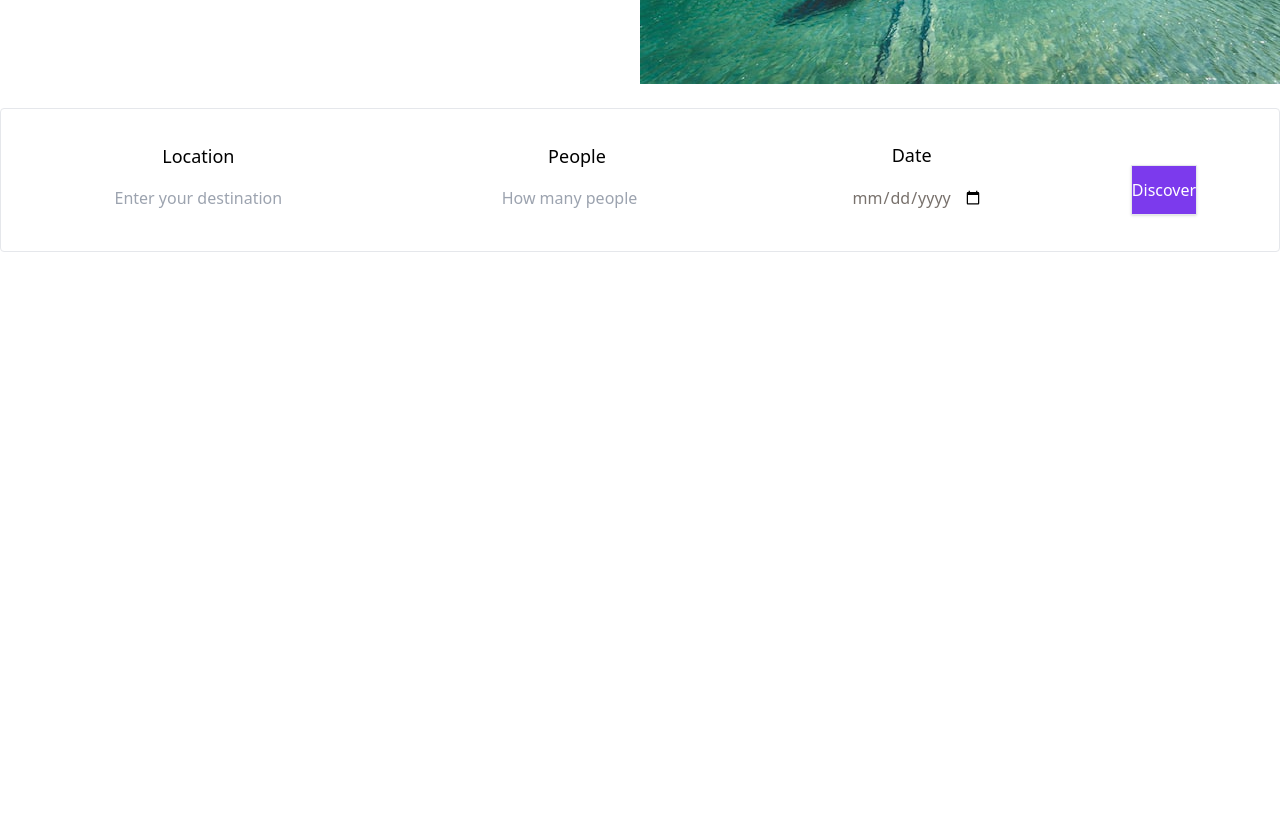
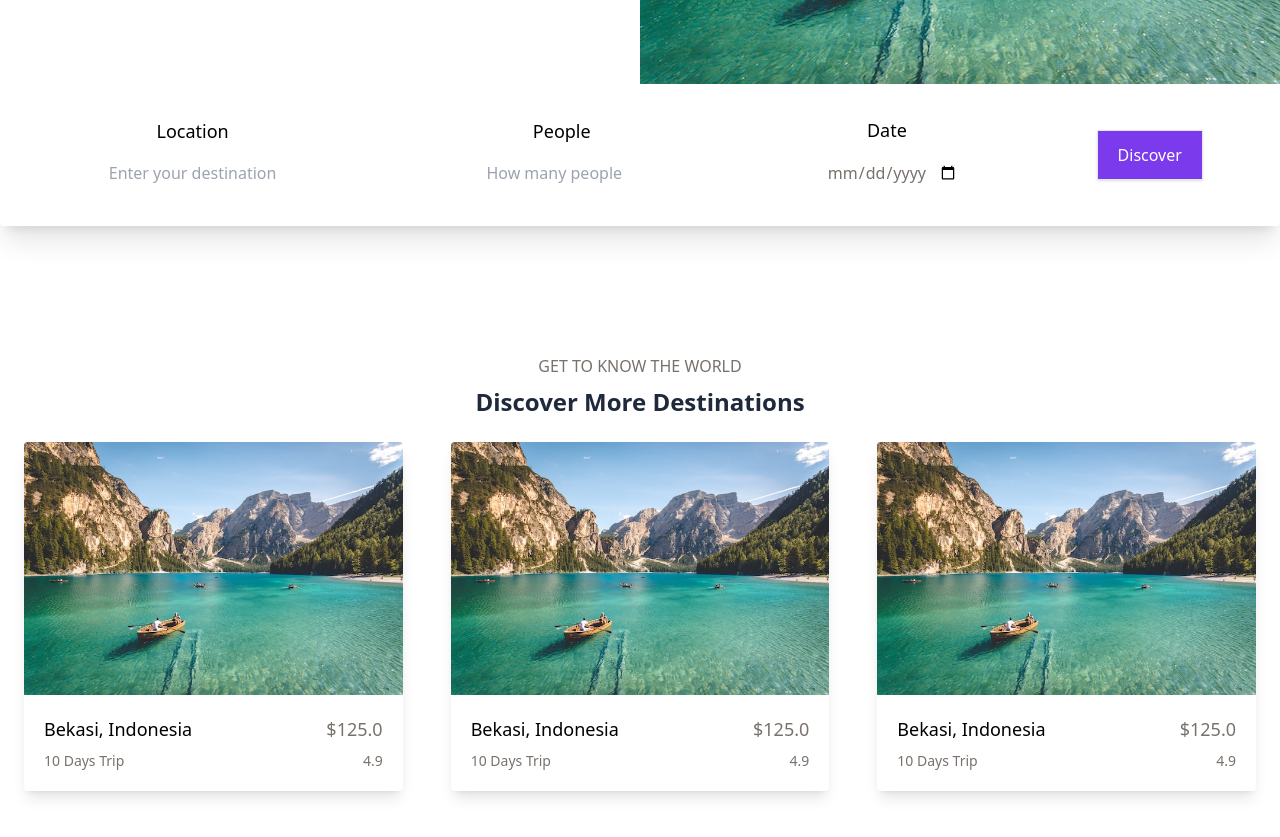
Before and after one commit to akmalmaulfi/vacation.co, a website: page index.html in a window 1280 px wide. Shown: the part 471-1308 px from the top of the page. Before the commit the page ends 1000 px from the top, so only its background shows below. Drawn offline with Linux system fonts and the light colour scheme.

Commit message:
menambahkan section discover

```diff
--- a/index.html
+++ b/index.html
@@ -34,7 +34,7 @@
         <div class="container">
             <div class="lg:flex">
                 <div class="w-full px-4 lg:w-1/2 lg:px-0 lg:order-last">
-                    <img src="dist/img/bg-header.jpg" alt="">
+                    <img src="dist/img/bg-header.jpg" alt="" class="w-full">
                 </div>
                 <div class="w-full px-4 md:px-0 mt-4 lg:w-1/2 lg:px-0">
                     <div>
@@ -44,7 +44,7 @@
                     </div>
                 </div>
             </div>
-            <div class="w-full lg:flex lg:justify-around px-5 lg:px-2 py-5 items-center rounded mt-6  border">
+            <div class="w-full lg:flex lg:justify-around px-5 lg:px-2 py-5 items-center rounded mt-6 lg:mt-0 shadow-xl">
                 <div class="text-center py-3">
                     <h3 class="text-lg">Location</h3>
                     <input type="text" class="shadow-none text-center text-secondary py-2 mt-2 focus:ring-violet-700 focus:ring-1 outline-none  rounded block w-full" placeholder="Enter your destination">
@@ -57,10 +57,68 @@
                     <h3 class="text-lg">Date</h3>
                     <input type="date" class="shadow-none text-center text-secondary py-2 mt-2 focus:ring-violet-700 focus:ring-1 outline-none  rounded block w-full" placeholder="When it will start">
                 </div>
-                <a href="" class="block py-3 mt-5 border bg-violet-600 text-white shadow text-center">Discover</a>
+                <a href="" class="block lg: py-3 lg:px-5 mt-5 lg:mt-0 border bg-violet-600 text-white shadow text-center">Discover</a>
             </div>
         </div>
     </section>
     <!-- Section Header End -->
+
+    <!-- Section Destination Start -->
+    <section id="destination" class="pt-32">
+        <div class="container">
+            <div class="w-full">
+                <p class=" text-center uppercase text-secondary mb-2 text-md">Get to know the world</p>
+                <h2 class="text-center text-2xl text-slate-800 font-semibold">Discover More Destinations</h2>
+                <div class="w-full lg:flex">
+                    <div class="mt-6 mx-6 rounded shadow-lg overflow-hidden">
+                        <div class="w-full">
+                            <img src="dist/img/bg-header.jpg" alt="" class="w-full">
+                        </div>
+                        <div class="p-5">
+                            <div class="flex justify-between">
+                                <h3 class="text-lg">Bekasi, Indonesia</h3>
+                                <p class="text-secondary text-lg">$125.0</p>
+                            </div>
+                            <div class="flex justify-between mt-2">
+                                <p class="text-sm text-secondary">10 Days Trip</p>
+                                <p class="text-secondary text-sm">4.9</p>
+                            </div>
+                        </div>
+                    </div>
+                    <div class="mt-6 mx-6 rounded shadow-lg overflow-hidden">
+                        <div class="w-full">
+                            <img src="dist/img/bg-header.jpg" alt="" class="w-full">
+                        </div>
+                        <div class="p-5">
+                            <div class="flex justify-between">
+                                <h3 class="text-lg">Bekasi, Indonesia</h3>
+                                <p class="text-secondary text-lg">$125.0</p>
+                            </div>
+                            <div class="flex justify-between mt-2">
+                                <p class="text-sm text-secondary">10 Days Trip</p>
+                                <p class="text-secondary text-sm">4.9</p>
+                            </div>
+                        </div>
+                    </div>
+                    <div class="mt-6 mx-6 rounded shadow-lg overflow-hidden">
+                        <div class="w-full">
+                            <img src="dist/img/bg-header.jpg" alt="" class="w-full">
+                        </div>
+                        <div class="p-5">
+                            <div class="flex justify-between">
+                                <h3 class="text-lg">Bekasi, Indonesia</h3>
+                                <p class="text-secondary text-lg">$125.0</p>
+                            </div>
+                            <div class="flex justify-between mt-2">
+                                <p class="text-sm text-secondary">10 Days Trip</p>
+                                <p class="text-secondary text-sm">4.9</p>
+                            </div>
+                        </div>
+                    </div>
+                </div>
+            </div>
+        </div>
+    </section>
+    <!-- Section Destination End -->
 </body>
 </html>
--- a/src/input.css
+++ b/src/input.css
@@ -3,5 +3,5 @@
 @tailwind utilities;
 
 body {
-    height: 1000px;
+    height: 3000px;
 }
```
Also changed, not shown: dist/output.css.
